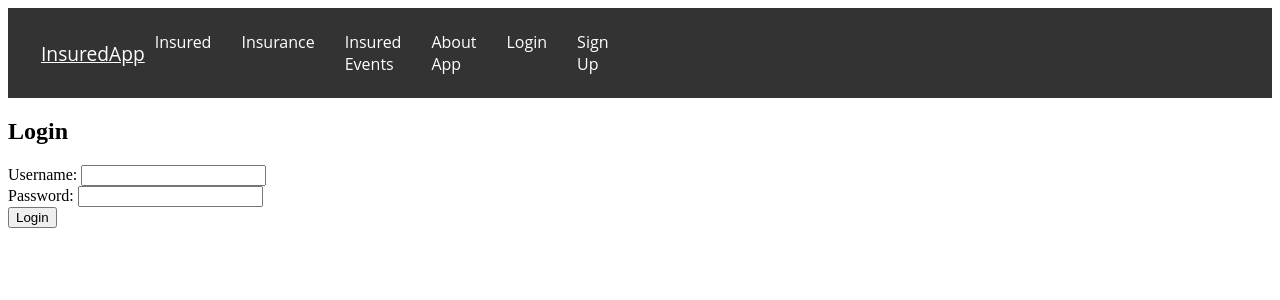
After one commit to PetrLegen88/Insured-Evidence-Django, a Django app: page /login/ in a window 1280 px wide. The commit adds this page. Shown: the top 300 px of the page. Run offline with Django 4.2, Linux system fonts and the light colour scheme.

Commit message:
Create and implement Login, Log out logic.

```diff
--- a/Evidence_pojistnych_udalosti/urls.py
+++ b/Evidence_pojistnych_udalosti/urls.py
@@ -19,14 +19,16 @@ from django.urls import path
 from evidence import views
 from django.conf import settings
 from django.conf.urls.static import static
-from accounts.views import sign_up
+from accounts.views import sign_up, user_login, user_logout
 from evidence.views import *
 
 urlpatterns = [
     path('admin/', admin.site.urls),
     path('', views.homepage, name='homepage'),
     path('insured/', views.insured, name='insured'),
-    path('signup/', sign_up, name='sign_up'),
+    path('sign_up/', sign_up, name='sign_up'),
+    path('login/', user_login, name='login'),
+    path('logout/', user_logout, name='logout'),
     path('new_insured/', new_insured, name='new_insured'),
     path('insured/<int:insured_id>/', views.insured_detail, name='insured_detail'),
     path('add_insurance/<int:insured_id>/', views.add_insurance, name='add_insurance'),
--- /dev/null
+++ b/accounts/templates/login.html
@@ -0,0 +1,22 @@
+{% extends 'base.html' %}
+
+{% block title %}Login{% endblock %}
+
+{% block content %}
+    <h2>Login</h2>
+    {% if error_message %}
+        <p>{{ error_message }}</p>
+    {% endif %}
+    <form method="post">
+        {% csrf_token %}
+        <div>
+            <label for="id_username">Username:</label>
+            <input type="text" name="username" id="id_username">
+        </div>
+        <div>
+            <label for="id_password">Password:</label>
+            <input type="password" name="password" id="id_password">
+        </div>
+        <button type="submit">Login</button>
+    </form>
+{% endblock %}
--- a/accounts/views.py
+++ b/accounts/views.py
@@ -1,3 +1,4 @@
+from django.contrib.auth import authenticate, login, logout
 from django.shortcuts import render, redirect
 from .forms import RegistrationForm
 
@@ -11,3 +12,23 @@ def sign_up(request):
     else:
         form = RegistrationForm()
     return render(request, 'sign_up.html', {'form': form})
+
+
+def user_login(request):
+    if request.method == 'POST':
+        username = request.POST.get('username')
+        password = request.POST.get('password')
+        user = authenticate(request, username=username, password=password)
+        if user is not None:
+            login(request, user)
+            return redirect('homepage')
+        else:
+            error_message = 'Invalid username or password.'
+            return render(request, 'login.html', {'error_message': error_message})
+    else:
+        return render(request, 'login.html')
+
+
+def user_logout(request):
+    logout(request)
+    return redirect('homepage')
--- a/evidence/templates/base.html
+++ b/evidence/templates/base.html
@@ -16,6 +16,13 @@
             <a href="/insurances/">Insurance</a>
             <a href="/events/">Insured Events</a>
             <a href="/about/">About App</a>
+             {% if user.is_authenticated %}
+            <span>{{ user.username }}</span>
+            <a href="/logout/">Logout</a>
+            {% else %}
+            <a href="/login/">Login</a>
+            <a href="/signup/">Sign Up</a>
+            {% endif %}
         </div>
     </div>
 
```
Also changed, not shown: db.sqlite3.
